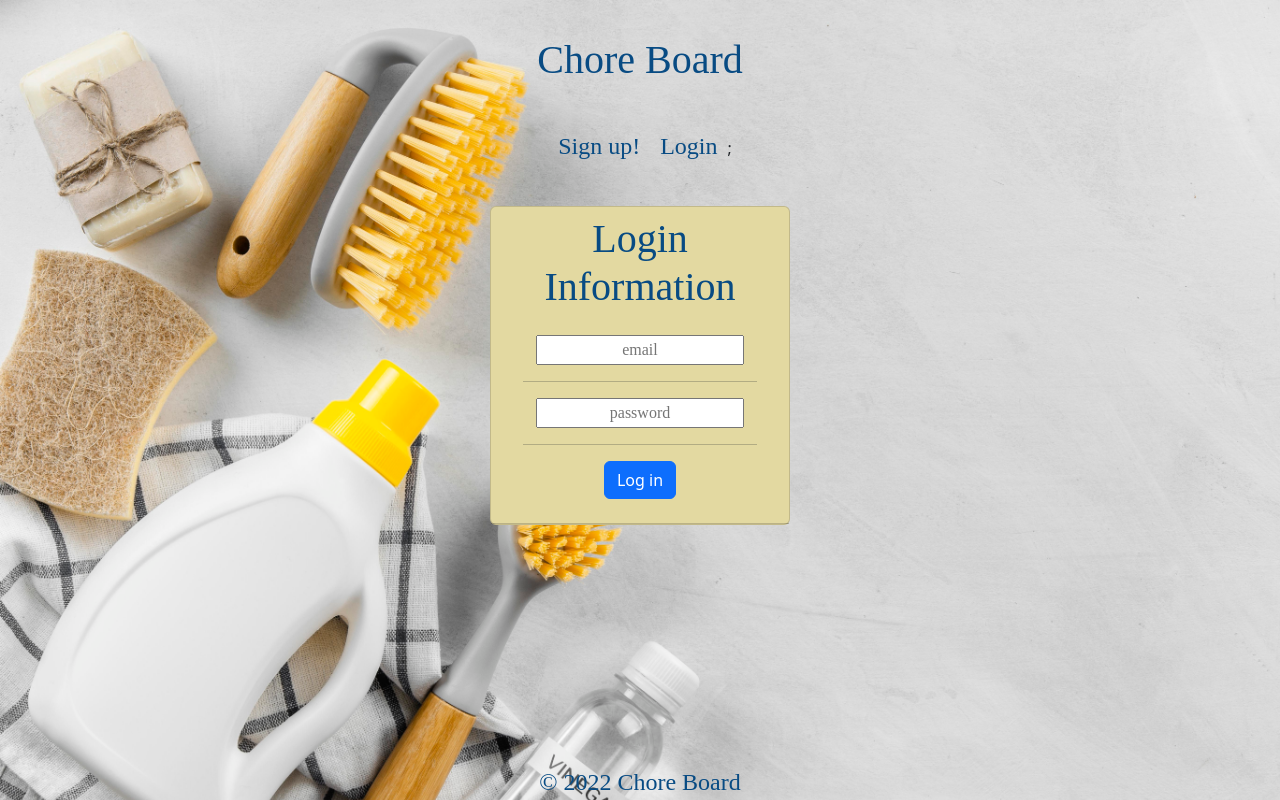
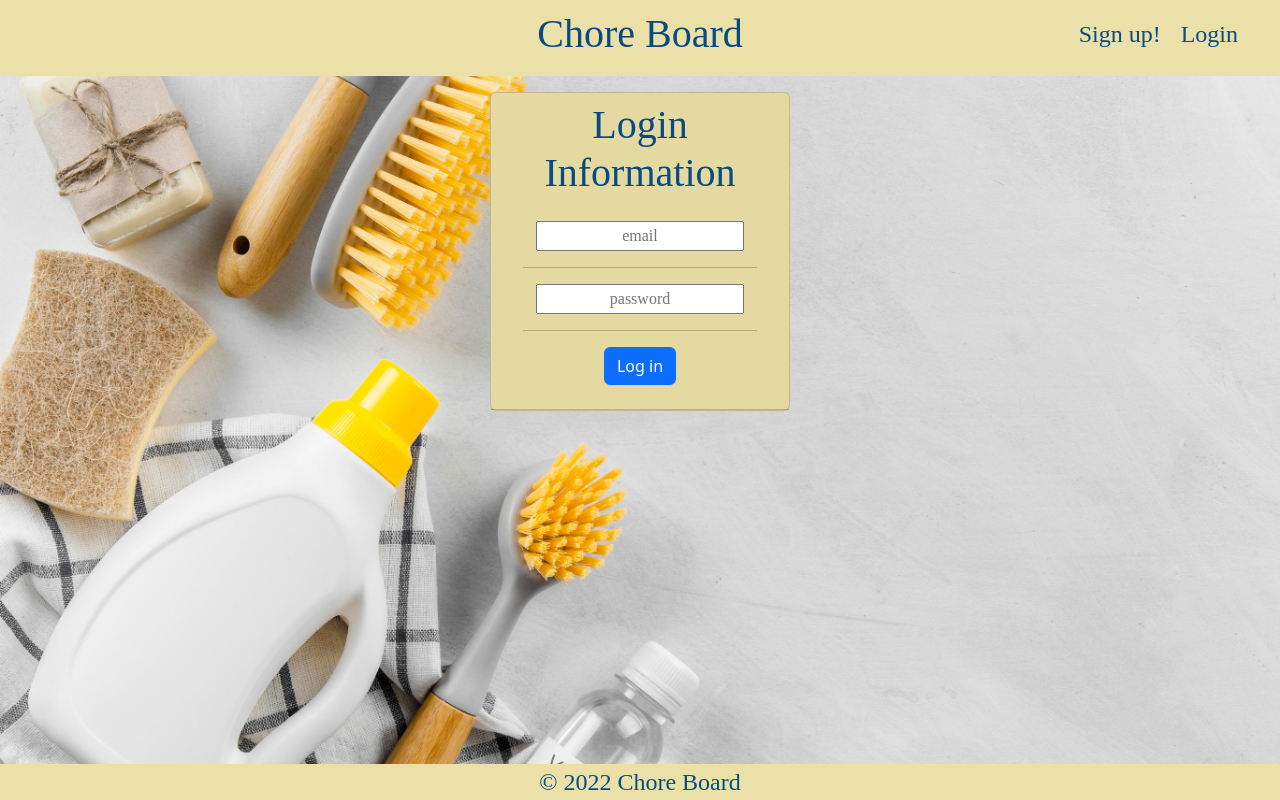
Before and after one commit to Rdoolz51/Choreboard, a React (Create React App) app in the folder client/: page /login in a window 1280 px wide. Built offline with nearby package versions, Linux system fonts and the light colour scheme; a web font is replaced by a local one.

Commit message:
setup new header

```diff
--- a/client/src/components/Header/index.js
+++ b/client/src/components/Header/index.js
@@ -7,32 +7,31 @@ const Header = () => {
     const logout = event => {
         event.preventDefault();
         Auth.logout();
-    }
+    };
 
     return (
         <header>
-            <div className="header">
-                <Link to="/" className="header-title">
-                    <h1>Chore Board </h1>
+            <div className="header container-fluid">
+                <Link to="/" className="header-title row">
+                    <h1 classname="col-sm-3">Chore Board </h1>
                 </Link>
                 <nav>
                     {Auth.loggedIn() ? (
-                        <>
-                        <Link to="/profile">My Page</Link>
-                        <a href="/" onClick={logout}>
-                            Logout
-                        </a>
-                        </>
+                        <div className="rightNav">
+                            <a href="/" className="header-title" onClick={logout}>
+                                Logout
+                            </a>
+                        </div>
                     ) : (
-                        <>
-                        <Link to="/signup" className="header-title">Sign up!</Link>
-                        <Link to="/login" className="header-title">Login</Link>
-                        </>
-                    )};
+                        <div className="rightNav">
+                            <Link to="/signup" className="header-title">Sign up!</Link>
+                            <Link to="/login" className="header-title">Login</Link>
+                        </div>
+                    )}
                 </nav>
             </div>
         </header>
-    )
-}
+    );
+};
 
 export default Header;
--- a/client/src/index.css
+++ b/client/src/index.css
@@ -14,22 +14,22 @@ body {
   background-image: url("assets/images/CleaningProducts.jpg");
   background-size: cover;
   background-repeat: no-repeat;
-  text-align: center;
-  display: flex;
-  flex-direction: column;
-  align-items: center;
-  justify-content: center;
   min-height: 100vh;
 }
 
 /* Header styling */
 .header {
-  /* background-color: var(--yellow); */
-  position: fixed;
-  text-align: center;
+  background-color: var(--yellow);
+  display: flex;
+  justify-content: center;
   width: 100%;
-  left: 0;
-  top: 0;
+  position: relative;
+}
+.rightNav {
+  padding-top: 1rem;
+  position: absolute;
+  right: 2rem;
+
 }
 
 .header-title {
@@ -43,7 +43,7 @@ body {
 
 /* Footer Styling */
 .footer{
-  /* background-color: var(--yellow); */
+  background-color: var(--yellow);
   text-align: center;
   position: fixed;
   left: 0;
@@ -75,7 +75,23 @@ body {
 }
 
 .card-style{
-margin-bottom: 70px;
-display: inline-block;
+display: flex;
+justify-content: center;
 text-align: center;
+margin-top: 1rem;
 }
+
+
+/* Media Queries */
+
+@media screen {
+  @media only screen and (max-width: 600px) {
+    .header {
+      justify-content: space-between;
+    }
+    .rightNav {
+      padding-top: .5rem;
+      right: 0;
+    }
+  }
+}
```
